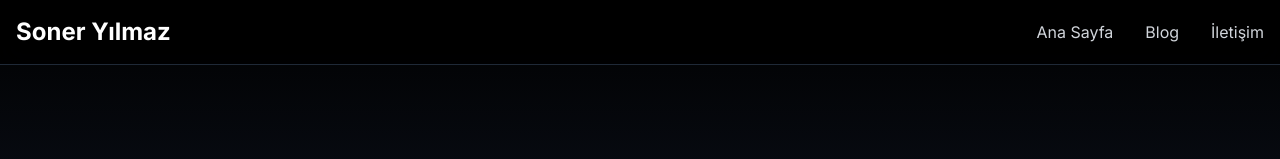
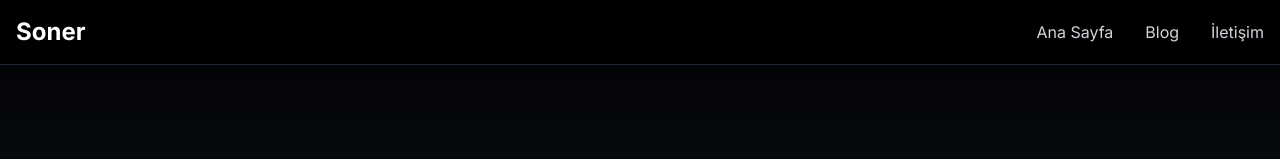
Before and after one commit to akrep0121/yeniweb, a Next.js app: page / in a window 1280 px wide. Shown: the top 159 px of the page. Built offline with nearby package versions, Linux system fonts and the light colour scheme; no server answers; the database is empty.

Commit message:
fix: Header başlığı 'Soner' olarak değiştirildi

```diff
--- a/components/Header.tsx
+++ b/components/Header.tsx
@@ -12,7 +12,7 @@ export default function Header() {
       <nav className="container mx-auto px-4 py-4">
         <div className="flex items-center justify-between">
           <Link href="/" className="text-2xl font-bold text-white">
-            Soner Yılmaz
+            Soner
           </Link>
 
           <div className="hidden md:flex items-center space-x-8">
```
